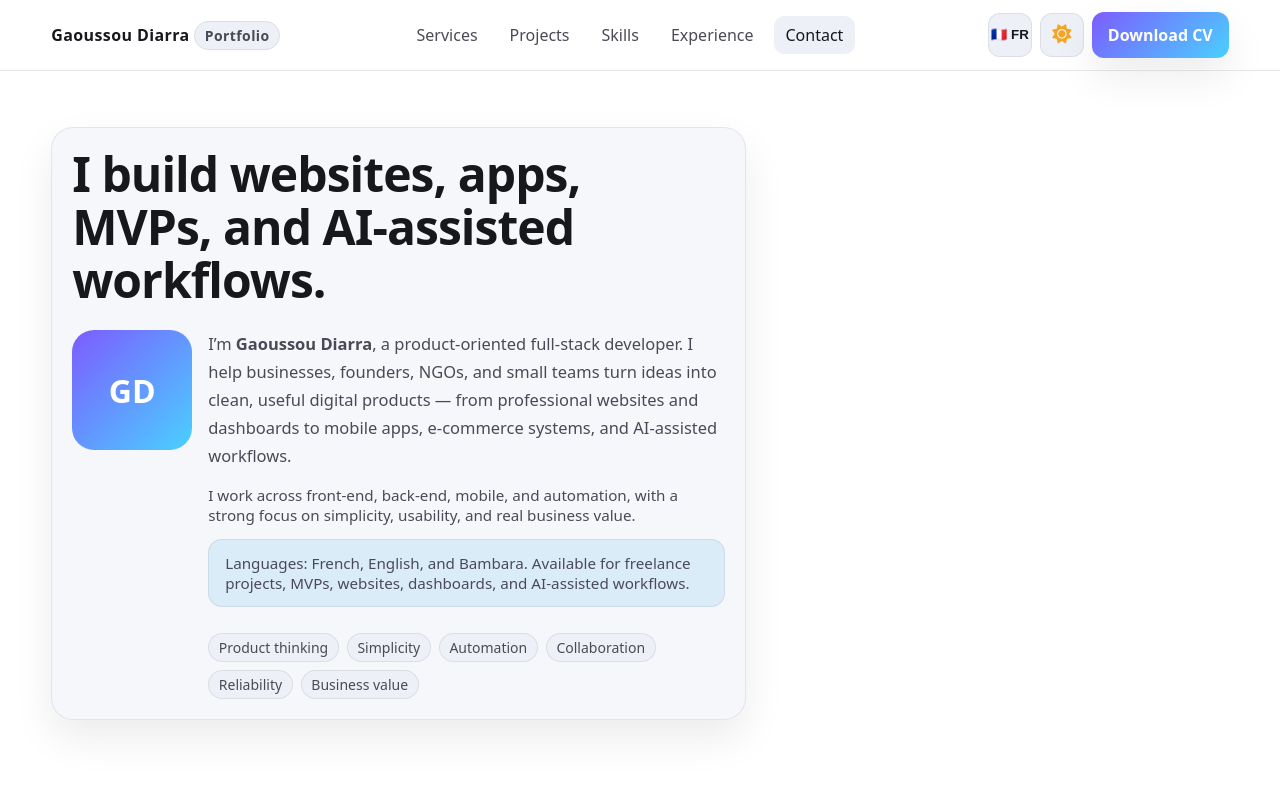
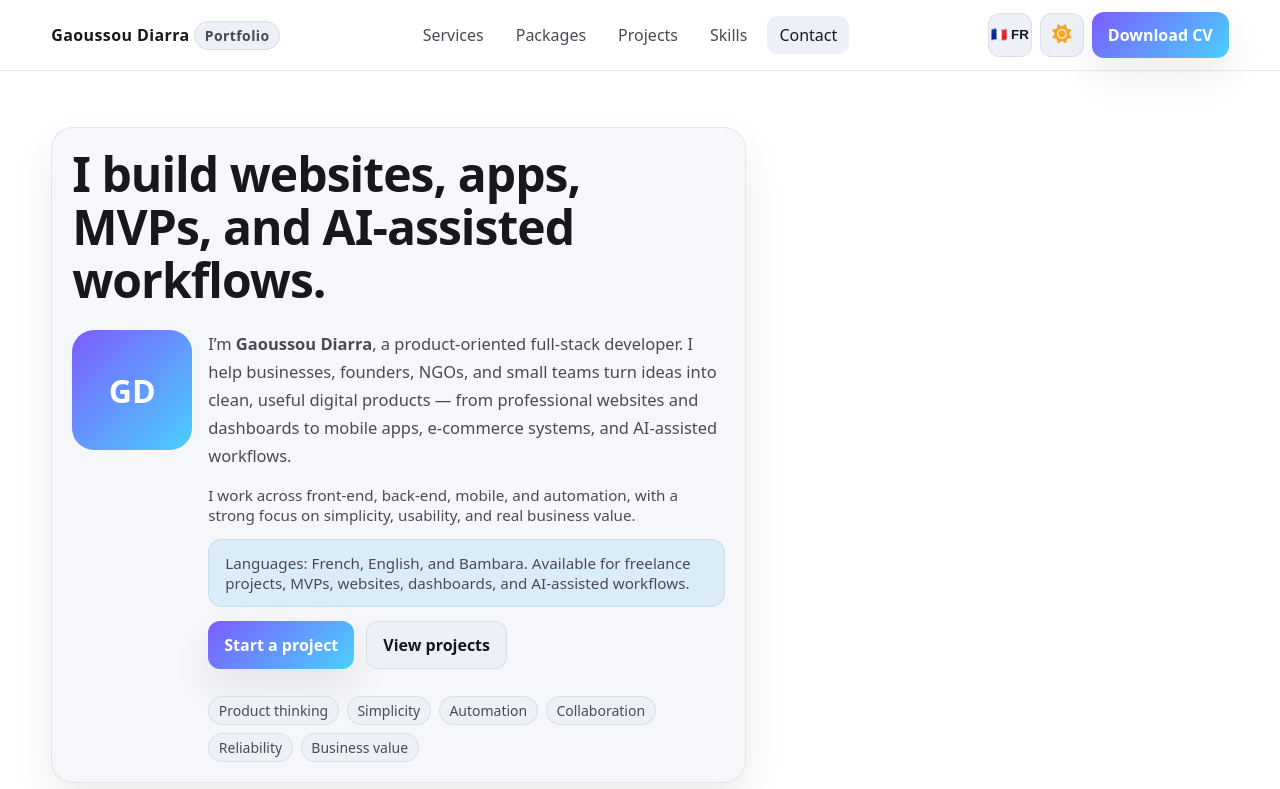
Before and after one commit to GAUSST/gaston_portfolio, a plain HTML site: page index.html in a window 1280 px wide. Shown: the top 789 px of the page. Drawn offline with Linux system fonts and the light colour scheme.

Commit message:
feat: update portfolio sections and enhance hero actions

```diff
--- a/index.html
+++ b/index.html
@@ -17,9 +17,9 @@
       <div class="brand">Gaoussou&nbsp;Diarra <span class="chip">Portfolio</span></div>
       <nav class="nav-links">
         <a href="#services" data-i18n="nav.services">Services</a>
+        <a href="#packages" data-i18n="nav.packages">Packages</a>
         <a href="#projects" data-i18n="nav.projects">Projects</a>
         <a href="#skills" data-i18n="nav.skills">Skills</a>
-        <a href="#experience" data-i18n="nav.experience">Experience</a>
         <a href="#contact" data-i18n="nav.contact">Contact</a>
       </nav>
       <div class="actions">
@@ -49,6 +49,10 @@
             <p class="subtitle hero-summary" data-i18n="about.p1" data-i18n-html>Hello! I’m …</p>
             <p class="small hero-secondary" data-i18n="about.p2">Fluent in French & English …</p>
             <p class="small trust-line" data-i18n="about.p3">Languages: French, English, and Bambara. Available for freelance projects, MVPs, websites, dashboards, and AI-assisted workflows.</p>
+            <div class="hero-actions">
+              <a class="btn" href="#contact" data-i18n="hero.ctaPrimary">Start a project</a>
+              <a class="btn secondary" href="#projects" data-i18n="hero.ctaSecondary">View projects</a>
+            </div>
             <div class="pill-group" style="margin-top:.75rem;">
               <span class="chip" data-i18n="about.traits.0">Product thinking</span>
               <span class="chip" data-i18n="about.traits.1">Simplicity</span>
@@ -127,6 +131,10 @@
           <!-- <p><strong data-i18n="contact.locationLbl">Location:</strong> Near Casa Voyageurs, Casablanca</p> -->
           <div class="pill-group" style="margin-top:.5rem">
             <a class="btn secondary" href="mailto:gdiarrag@gmail.com" data-i18n="contact.emailMe">Email me</a>
+            <a class="btn secondary" href="https://wa.me/212779043150" target="_blank" rel="noopener">
+              <i class="fa-brands fa-whatsapp" aria-hidden="true"></i>
+              <span data-i18n="contact.whatsappMe">WhatsApp me</span>
+            </a>
             <button class="btn secondary" id="copyEmail" type="button" data-i18n="contact.copyEmail">Copy email</button>
           </div>
         </div>
--- a/js/i18n.js
+++ b/js/i18n.js
@@ -6,9 +6,9 @@ export const I18N = {
     },
     nav: {
       services: "Services",
+      packages: "Packages",
       skills: "Skills",
       projects: "Projects",
-      experience: "Experience",
       contact: "Contact",
     },
     actions: {
@@ -16,6 +16,8 @@ export const I18N = {
     },
     hero: {
       title: "I build websites, apps, MVPs, and AI-assisted workflows.",
+      ctaPrimary: "Start a project",
+      ctaSecondary: "View projects",
     },
     about: {
       title: "About",
@@ -146,6 +148,7 @@ export const I18N = {
       phoneLbl: "Phone:",
       locationLbl: "Location:",
       emailMe: "Email me",
+      whatsappMe: "WhatsApp me",
       copyEmail: "Copy email",
       copied: "Copied!",
       quickSend: "Send project request",
@@ -170,9 +173,9 @@ export const I18N = {
     },
     nav: {
       services: "Services",
+      packages: "Offres",
       skills: "Compétences",
       projects: "Projets",
-      experience: "Expérience",
       contact: "Contact",
     },
     actions: {
@@ -180,6 +183,8 @@ export const I18N = {
     },
     hero: {
       title: "Je crée des sites web, applications, MVP et workflows assistés par IA.",
+      ctaPrimary: "Démarrer un projet",
+      ctaSecondary: "Voir mes projets",
     },
     about: {
       title: "À propos",
@@ -196,7 +201,7 @@ export const I18N = {
       ],
     },
     services: {
-      title: "Ce que je construit generalement",
+      title: "Ce que je construis",
       items: [
         {
           icon: "fa-solid fa-globe",
@@ -310,6 +315,7 @@ export const I18N = {
       phoneLbl: "Téléphone :",
       locationLbl: "Localisation :",
       emailMe: "M’écrire",
+      whatsappMe: "Me contacter sur WhatsApp",
       copyEmail: "Copier l’email",
       copied: "Copié !",
       quickSend: "Envoyer la demande",
--- a/styles.css
+++ b/styles.css
@@ -258,6 +258,14 @@ html[data-theme="dark"] .icon-btn .moon { display: inline-block; }
 .about-copy {
   display: grid;
   gap: 0.9rem;
+}
+.hero-actions {
+  display: flex;
+  gap: 0.75rem;
+  flex-wrap: wrap;
+}
+.hero-actions .btn {
+  justify-content: center;
 }
 .trust-line {
   margin: 0;
```
Also changed, not shown: 1 other file.
